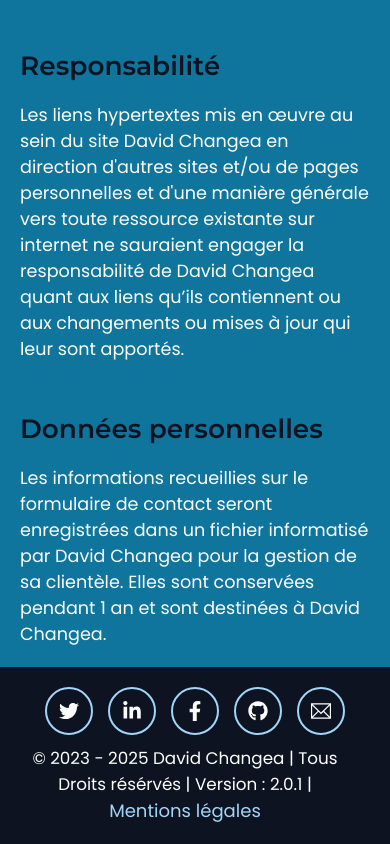
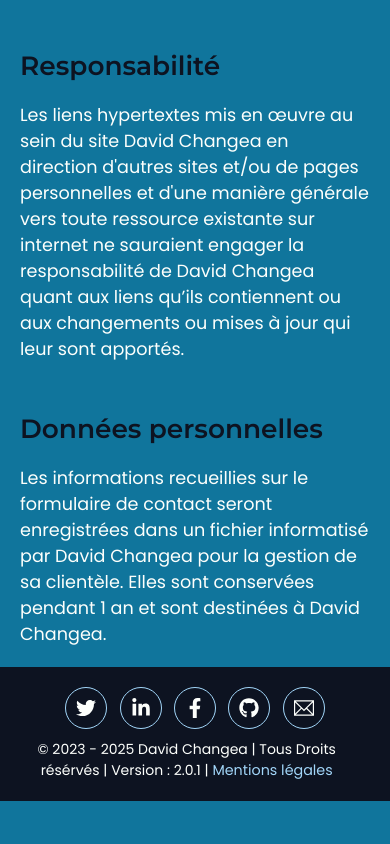
Before and after one commit to DavidDevPro/portfolioV2, a React (Vite) app: page /mentions-legales in a window 390 px wide. Shown: the part 613-1457 px from the top of the page. After the commit the page ends 1414 px from the top, so only its background shows below. Built offline with nearby package versions, Linux system fonts and the light colour scheme.

Commit message:
Related to #5: Footer responsive

```diff
--- a/src/sass/layout/Footer.scss
+++ b/src/sass/layout/Footer.scss
@@ -1,3 +1,6 @@
+/*╔═════════════════════════════════════════════════════╗
+   🖥️ ==> FOOTER
+  ╚═════════════════════════════════════════════════════╝ */
 @use "../utils/mixins" as *;
 @use "../utils/variables" as *;
 
@@ -10,10 +13,6 @@
   display: flex;
   align-items: center;
   transition: padding 300ms ease-out, height 300ms ease-out;
-  @media screen and (max-width: 768px) {
-    padding: 20px;
-    height: auto;
-  }
 
   &_content {
     width: 100%;
@@ -25,11 +24,6 @@
     align-items: center;
     justify-content: space-between;
     transition: flex-direction 300ms ease-out, gap 300ms ease-out;
-    @media screen and (max-width: 768px) {
-      flex-direction: column-reverse;
-      padding: 0px;
-      gap: 10px;
-    }
 
     &_copyright {
       @include poppins;
@@ -71,3 +65,78 @@
     }
   }
 }
+/* ~~~~~~~~~~~~~~~~~~~~~~~~~~~~~~~~~~~~~~
+ ===> 🖥️ MEDIA QUERY : Max-width 1920px
+ * ~~~~~~~~~~~~~~~~~~~~~~~~~~~~~~~~~~~~~~ */
+@media screen and (max-width: 1920px) {
+  .footer {
+    height: 6.25vw;
+
+    &_content {
+      max-width: 83.333vw;
+      padding: 0 1.041vw;
+
+      &_copyright {
+        font-size: 0.875vw;
+        padding-right: 1.041vw;
+        .mentions_link {
+          font-size: 0.895vw;
+        }
+      }
+      &_boxIcon {
+        gap: 0.781vw;
+
+        &_icon {
+          border: 0.104vw solid $fourth_color;
+          padding: 0.625vw;
+        }
+      }
+    }
+  }
+}
+
+/* ~~~~~~~~~~~~~~~~~~~~~~~~~~~~~~~~~~~~~~
+ ===> 🖥️ MEDIA QUERY : Max-width 1600px
+ * ~~~~~~~~~~~~~~~~~~~~~~~~~~~~~~~~~~~~~~ */
+@media screen and (max-width: 1600px) {
+  .footer {
+    height: 100px;
+
+    &_content {
+      max-width: 1333.32px;
+      padding: 0 16.65px;
+
+      &_copyright {
+        font-size: 14px;
+        padding-right: 16.65px;
+        .mentions_link {
+          font-size: 14.32px;
+        }
+      }
+      &_boxIcon {
+        gap: 12.49px;
+
+        &_icon {
+          border: 1.67px solid $fourth_color;
+          padding: 10px;
+        }
+      }
+    }
+  }
+}
+
+/* ~~~~~~~~~~~~~~~~~~~~~~~~~~~~~~~~~~~~~~
+ ===> 🖥️ MEDIA QUERY : Max-width 768px
+ * ~~~~~~~~~~~~~~~~~~~~~~~~~~~~~~~~~~~~~~ */
+@media screen and (max-width: 768px) {
+  .footer {
+    padding: 20px;
+    height: auto;
+
+    &_content {
+      flex-direction: column-reverse;
+      padding: 0px;
+      gap: 10px;
+    }
+  }
+}
```
